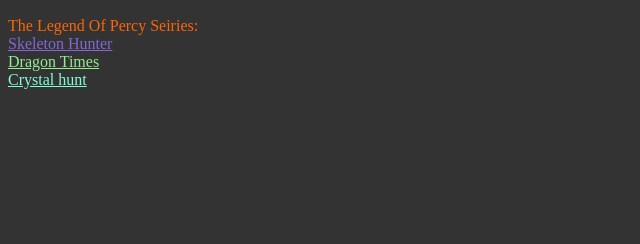
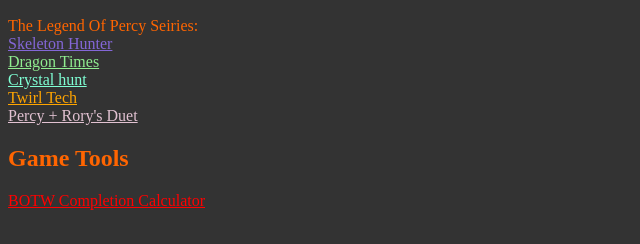
Before and after one commit to NetheriteJax/netheritejax.github.io, a plain HTML site: page index.html in a window 1280 px wide. Shown: the part 110-354 px from the top of the page, without its empty margins (0-640 px from the left). Drawn offline with Linux system fonts and the light colour scheme.

Commit message:
Updated links. Added botw calculator and percy sequels.

```diff
--- a/index.html
+++ b/index.html
@@ -21,6 +21,12 @@
       <br />
       <a href="https://scratch.mit.edu/projects/1246547319/" target="_blank" style="color: lightgreen;" >Dragon Times</a>
       <br /> <a href="https://tiny.cc/jdd-lpch" target="_blank" style=" color:aquamarine">Crystal hunt</a>
+      <br /> <a href="https://scratch.mit.edu/projects/1258043469" target="_blank" style=" color:orange">Twirl Tech</a>
+      <br /> <a href="https://scratch.mit.edu/projects/1258979645" target="_blank" style=" color:#e2c2d2">Percy + Rory's Duet</a>
     </p>
+    <h2>Game Tools</h2>
+   <p>
+     <a href="https://netheritejax.github.io/BOTW-Completion-Calculator/" target="_blank" style=" color:Red">BOTW Completion Calculator</a>
+   </p>
   </body>
 </html>
```
